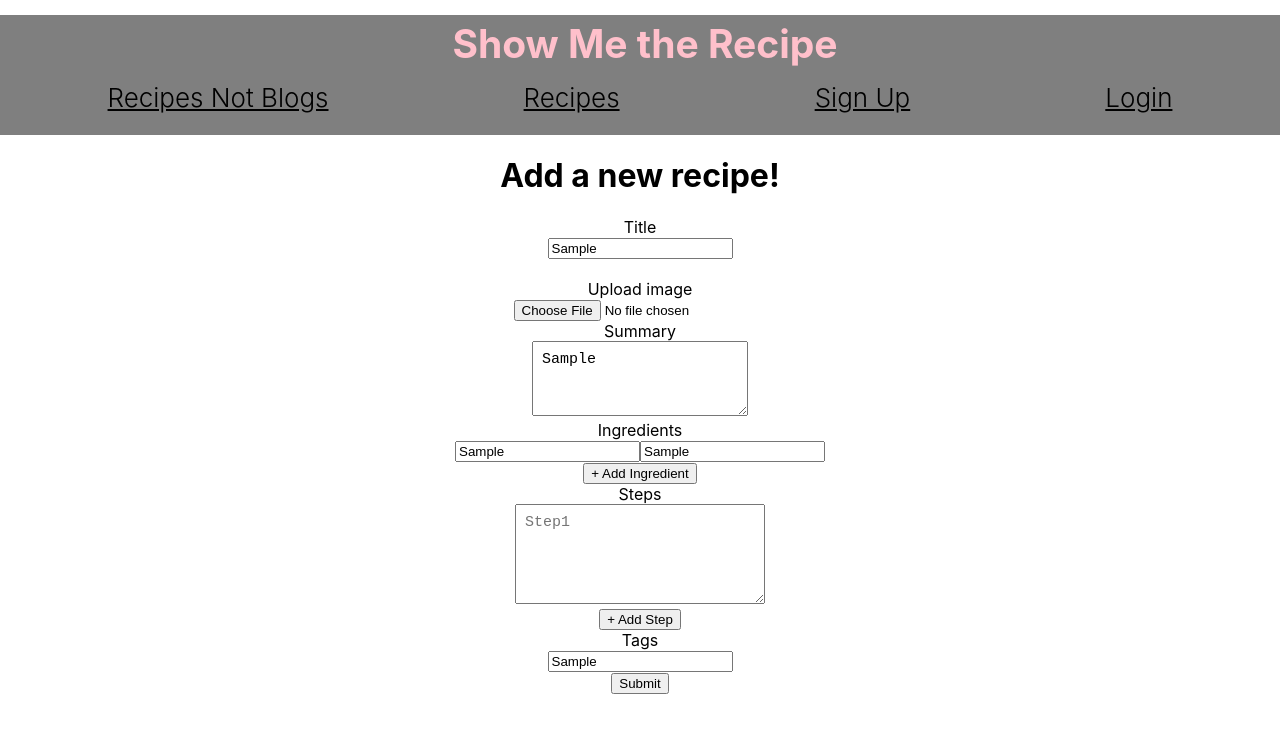
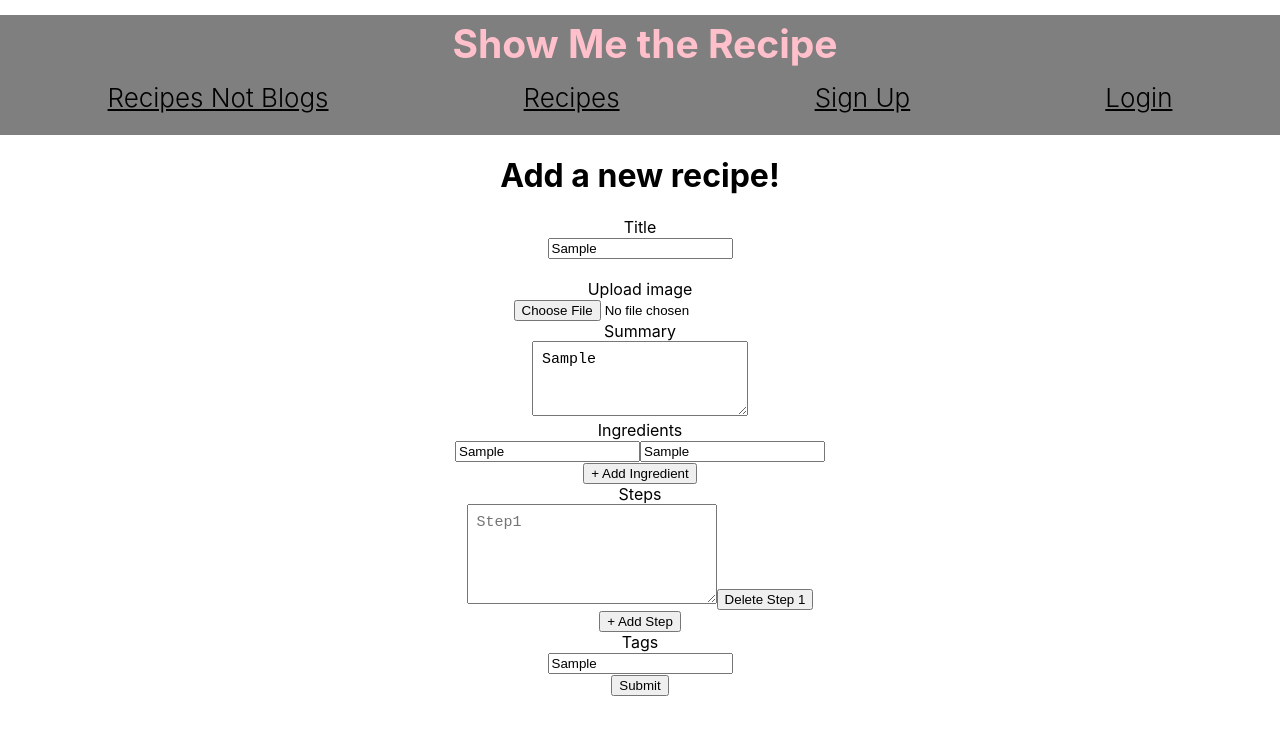
Before and after one commit to kailanak1/recipe-blog-frontend, a React (Create React App) app: page /add-recipe in a window 1280 px wide. Both pictures are taken after typing "Sample", "Sample", "Sample", "Sample", "Sample" into the empty fields and a click on the button "+ Add Step". Shown: the top 734 px of the page. Built offline with nearby package versions, Linux system fonts and the light colour scheme; no server answers.

Commit message:
can remove steps

```diff
--- a/src/components/AddRecipeForm.js
+++ b/src/components/AddRecipeForm.js
@@ -128,7 +128,9 @@ class AddRecipeForm extends React.Component {
                 style={textareastyle}
                 name="rec_steps"
                 onChange={(e) => this.handleStepChange(e, index)}
+                value={step.step_summary}
               />
+              <button onClick={(e)=>this.removeStepInput(e,index)}>{`Delete Step ${index+1}`}</button>
             </div>
           );
         });
@@ -147,6 +149,14 @@ class AddRecipeForm extends React.Component {
           };
         });
       };
+
+      removeStepInput = (e, stepIndex) => {
+        e.preventDefault()
+        console.log(stepIndex)
+        this.setState({
+          steps: this.state.steps.filter((step, removedStep) => removedStep !== stepIndex )
+        })
+      }
 
     handleSumbit = (e) => {
         e.preventDefault()
@@ -198,7 +208,7 @@ class AddRecipeForm extends React.Component {
       <br></br>
       <input onChange={this.handleTagChange } name="tags" placeholder="tags separated by a comma"></input>
      <br></br>
-    <input type="submit" textContent="Publish Recipe"></input>
+    <input type="submit"></input>
     </Form>
     </div>
   );
```
